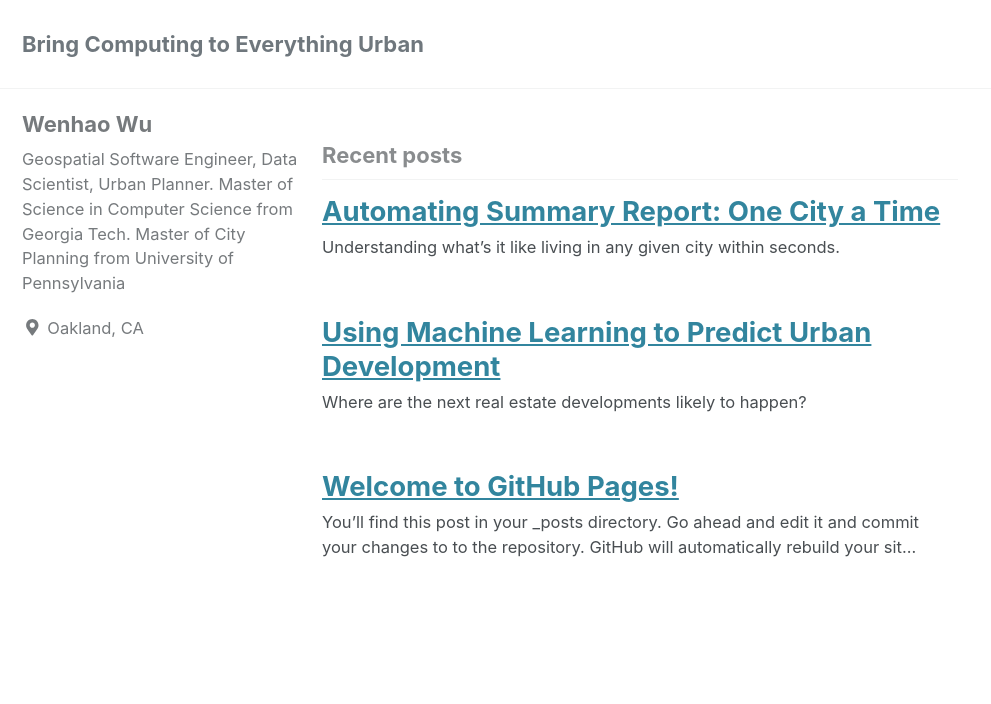
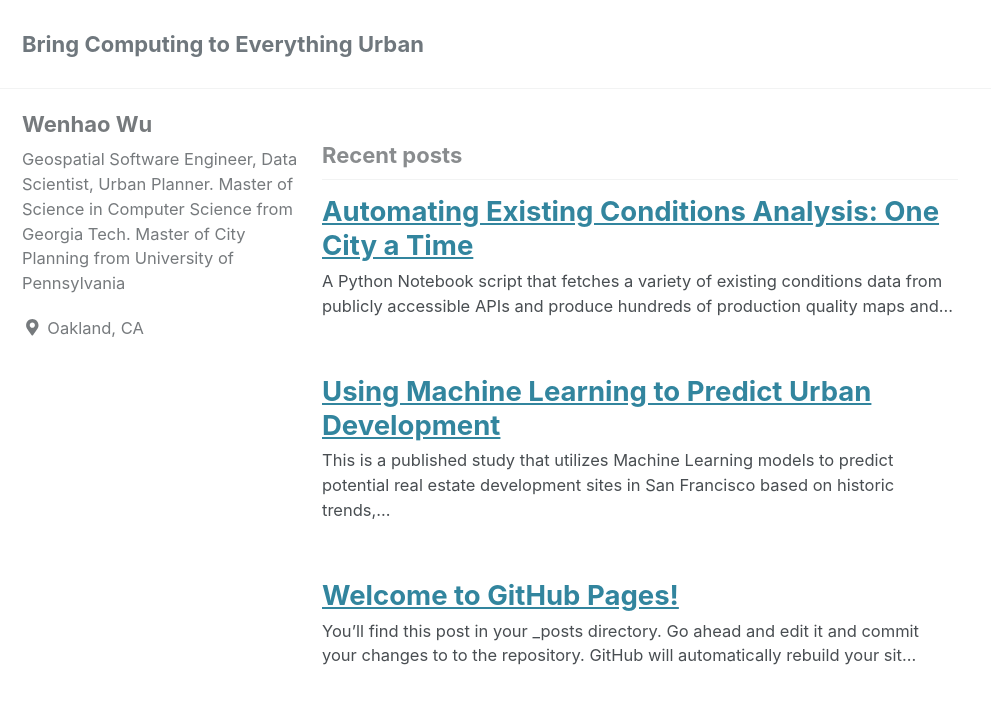
Before and after one commit to wenhaowuuu/wenhaowuuu.github.io, a Jekyll site: the page built from index.html, in a window 1280 px wide and 900 px high. Shown: the top 704 px of the window, without its empty margins (0-991 px from the left). Built offline with Jekyll 4.4.1, drawn with Linux system fonts in a browser that asks for light colours; cached includes are drawn as plain includes; nearby versions of some CDN libraries; a script that is not in the unit is left out; the list of posts is cut into pages by our own code.

Commit message:
revising posts

```diff
--- a/_posts/2022-12-20-dev-potential-ml-sf.md
+++ b/_posts/2022-12-20-dev-potential-ml-sf.md
@@ -3,7 +3,7 @@ title: "Using Machine Learning to Predict Urban Development"
 date: 2022-12-20
 published: true
 tags: [dataviz, folium]
-excerpt: "Where are the next real estate developments likely to happen?"
+excerpt: "This is a published study that utilizes Machine Learning models to predict potential real estate development sites in San Francisco based on historic trends, property characteristics and geospatial proximities. Tech stack includes JavaScript, Leaflet, MapboxGL, R Studio, Machine Learning, etc."
 folium-loader:
   # folium-chart-1: ["charts/Median Age.html", "400"] # second argument is the height
   # folium-chart-2: ["charts/Median Gross Rent.html", "400"]
--- a/_posts/2023-01-01-city_summary_data_pipeline.md
+++ b/_posts/2023-01-01-city_summary_data_pipeline.md
@@ -1,9 +1,9 @@
 ---
-title: "Automating Summary Report: One City a Time "
+title: "Automating Existing Conditions Analysis: One City a Time"
 date: 2023-01-01
 published: true
-tags: [dataviz, folium]
-excerpt: "Understanding what's it like living in any given city within seconds."
+tags: [python, geopandas, dash, dataviz, folium]
+excerpt: "A Python Notebook script that fetches a variety of existing conditions data from publicly accessible APIs and produce hundreds of production quality maps and interactive charts within seconds. Tech stack includes Python, GeoPandas, Dash, Folium, and Notebook."
 folium-loader:
   folium-chart-1: ["charts/Total Population.html", "400"] # second argument is the height
   folium-chart-2: ["charts/Median Age.html", "400"]
```
